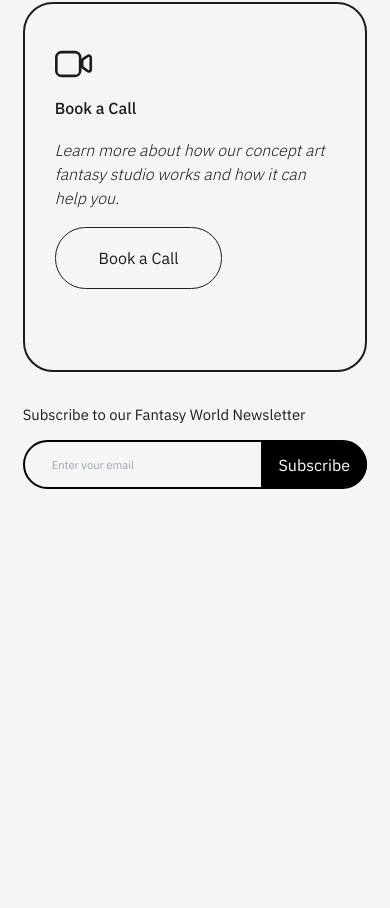
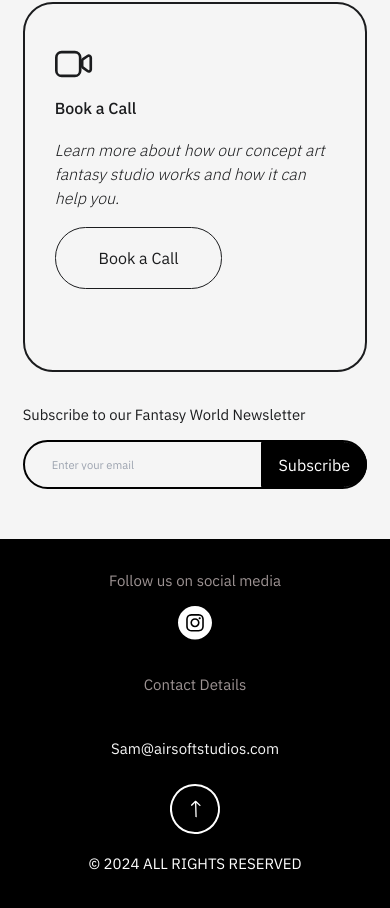
Before and after one commit to chayilDeborah/airsoft, a Next.js app: page / in a window 390 px wide. Shown: the part 2172-3080 px from the top of the page. Before the commit the page ends 2811 px from the top, so only its background shows below. Built offline with nearby package versions, Linux system fonts and the light colour scheme.

Commit message:
feat: footer responsiveness

```diff
--- a/app/components/ContactComponent.tsx
+++ b/app/components/ContactComponent.tsx
@@ -7,7 +7,7 @@ import Link from 'next/link'
 
 const ContactComponent = () => {
     return (
-        <main className='flex justify-center mt-[2px] mb-0px] pb-[150px] '>
+        <main className='flex justify-center mt-[2px] mb-0px] pb-[50px] lg:pb-[150px] '>
             <section className='lg:max-w-[1450px] w-[93%] lg:w-full mx-auto '>
                 <h1 className='mx-auto lg:text-[70px] text-[21.78px] leading-[28.3px] lg:leading-[91px] text-[#1B1C1E] lg:w-[1125px]  '><i className='font-light'>Unlock</i> your design
                     <p>potential with our studio&#39;s expertise</p></h1>
--- a/app/components/Footer.tsx
+++ b/app/components/Footer.tsx
@@ -7,20 +7,28 @@ import Link from 'next/link'
 const Footer = () => {
     return (
         <main className='bg-[#000000] w-full text-white '>
-            <section className=' w-full lg:max-w-[1450px] flex justify-center  mx-auto lg:w-full'>
-                <div className='w-[80%] flex justify-between mb-[26px] '>
-                    <section className='mt-[48px] '>
-                        <h2 className='text-[20px] leading-[26px] text-[#9D9393] mb-[44px] '>Contact Details</h2>
-                        <h1 className='text-[20px] leading-[26px] text-[#F5F5F5]'>Sam@airsoftstudios.com </h1>
+            <section className='w-[93%]  lg:w-full lg:max-w-[1450px] flex justify-center  mx-auto lg:w-full'>
+                <div className='w-[80%] text-center lg:text-left lg:flex justify-between mb-[26px] '>
+                <div className='mt-[32px] lg:mt-[48px] lg:hidden block '>
+                        <h1 className='text-[15px] lg:text-[20px] leading-[19.5px] lg:leading-[26px] text-[#9D9393] mb-[15px] lg:mb-[20px] '>Follow us on social media </h1>
+                        <div className='flex w-[34px] lg:w-[207px] mx-auto justify-between '>
+                        <Link href='https://www.instagram.com/airsoft.studios/'>
+                            <Image src={instagram} alt='instagram' className='' />
+                            </Link>
+                        </div>
+                    </div>
+                    <section className='mt-[35px] lg:mt-[48px] '>
+                        <h2 className='text-[15px] lg:text-[20px] leading-[19.5px] lg:leading-[26px] text-[#9D9393] mb-[44px] '>Contact Details</h2>
+                        <h1 className='text-[15px] lg:text-[20px] leading-[19.5px] lg:leading-[26px] text-[#F5F5F5]'>Sam@airsoftstudios.com </h1>
                     </section>
                     <section className='mt-[26px] '>
-                        <div className='w-[82px] -rotate-[60deg] mx-auto mt-auto h-[82px] mb-[20px] rounded-[50%] border-[2px] flex justify-center border-[#FFFFFF] '>
-                            <Image src={whitearoow} alt='birds-img' className='my-auto mx-auto ' />
+                        <div className='w-[50px] lg:w-[82px] -rotate-[60deg] mx-auto mt-auto h-[50px] lg:h-[82px] mb-[20px] rounded-[50%] border-[2px] flex justify-center border-[#FFFFFF] '>
+                            <Image src={whitearoow} alt='birds-img' className='my-auto mx-auto  lg:w-[25px] w-[15px] ' />
                         </div>
-                        <h1 className='text-[20px] leading-[26px]'>© 2024 ALL RIGHTS RESERVED</h1>
+                        <h1 className='text-[15px] lg:text-[20px] leading-[19.5px] lg:leading-[26px] mb-[52px] lg:mb-[0px] '>© 2024 ALL RIGHTS RESERVED</h1>
                     </section>
-                    <div className='mt-[48px] '>
-                        <h1 className='text-[20px] leading-[26px] text-[#9D9393] mb-[20px] '>Follow us on social media </h1>
+                    <div className='mt-[48px] hidden lg:block '>
+                        <h1 className='text-[15px] lg:text-[20px] leading-[19.5px] lg:leading-[26px] text-[#9D9393] mb-[20px] '>Follow us on social media </h1>
                         <div className='flex w-[207px] mx-auto justify-between '>
                         <Link href='https://www.instagram.com/airsoft.studios/'>
                             <Image src={instagram} alt='instagram' className='' />
--- a/app/components/Homepage.tsx
+++ b/app/components/Homepage.tsx
@@ -39,7 +39,7 @@ const Homepage = () => {
     </main>
      <PortfolioComponent />
      <ContactComponent />
-     {/* <Footer /> */}
+     <Footer />
      </main>
   )
 }
```
